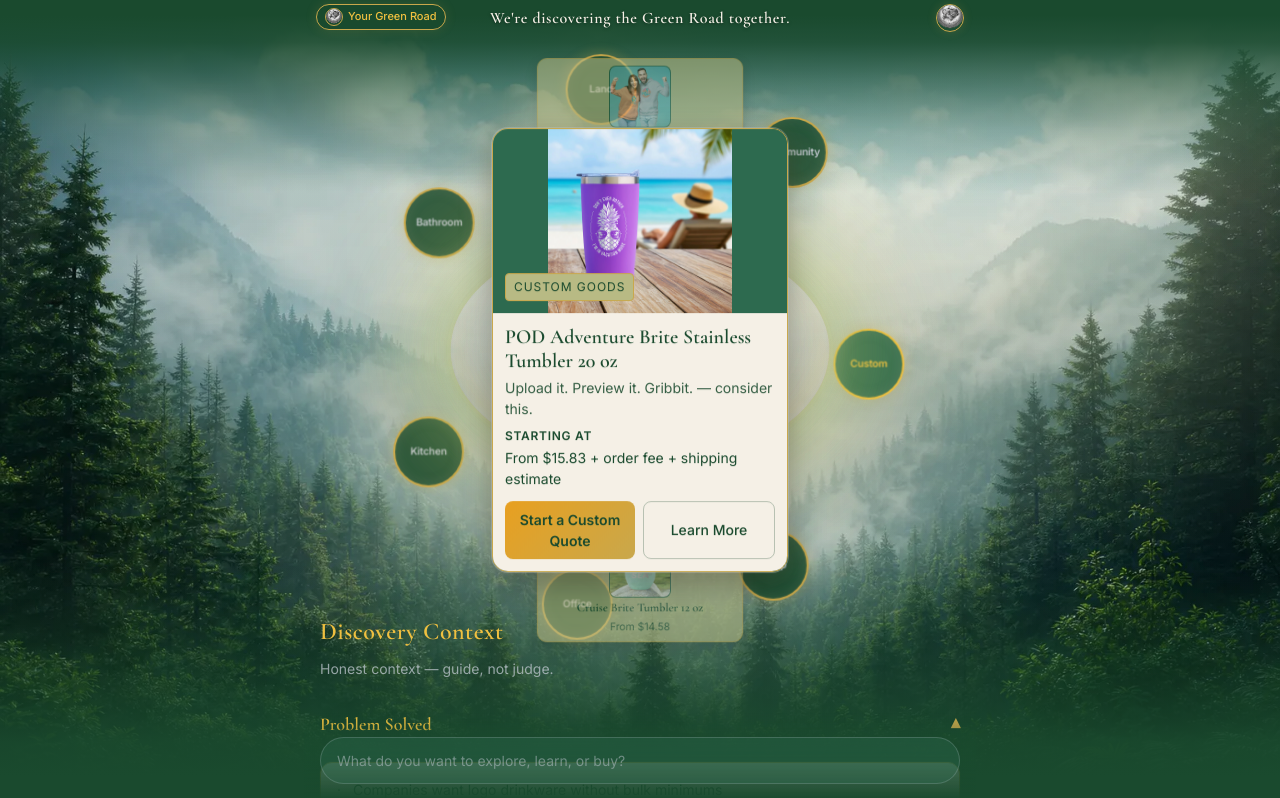
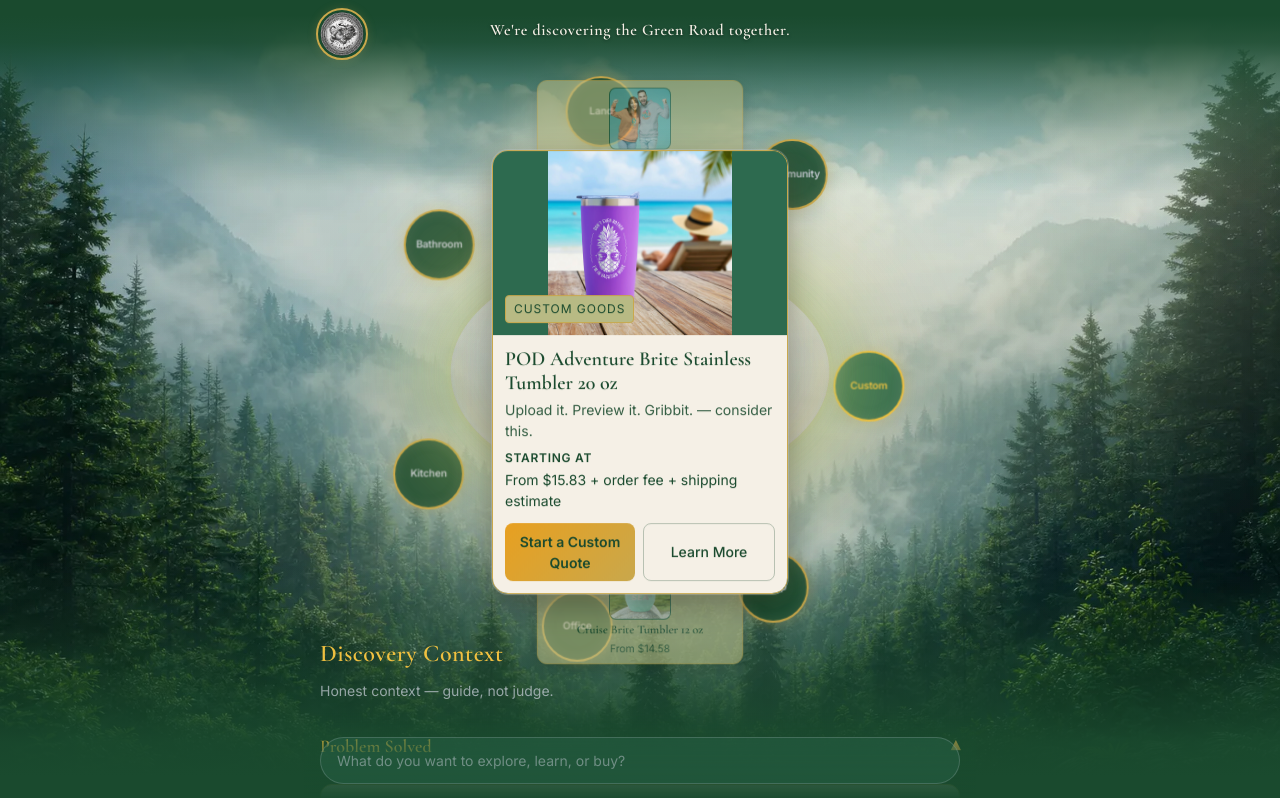
Before and after one commit to nodrinksonthepiano/greenroadgroup6526, a Next.js app: page / in a window 1280 px wide. Shown: the top 798 px of the page. Built offline with nearby package versions, Linux system fonts and the light colour scheme.

Commit message:
Fix custom carousel gestures and logo layout

```diff
--- a/app/components/home/CustomDiscoveryCarousel.tsx
+++ b/app/components/home/CustomDiscoveryCarousel.tsx
@@ -554,7 +554,7 @@ export function CustomDiscoveryCarousel({
       const now = performance.now();
       const dt = Math.max(0.008, Math.min(0.08, (now - lastTsRef.current) * 0.001));
       if (Math.abs(e.deltaY) >= 2) {
-        applyWheelDelta(e.deltaY, dt);
+        applyWheelDelta(-e.deltaY, dt);
       }
       if (wheelIdleTimerRef.current) window.clearTimeout(wheelIdleTimerRef.current);
       wheelIdleTimerRef.current = window.setTimeout(() => {
--- a/app/components/home/GreenroadWallet.tsx
+++ b/app/components/home/GreenroadWallet.tsx
@@ -19,16 +19,13 @@ export function GreenroadWallet({ onJoinClick }: GreenroadWalletProps) {
         aria-expanded={open}
         aria-label="Your Green Road wallet"
       >
-        <span className="greenroad-wallet__icon" aria-hidden>
-          <Image
-            src="/greenroadgrouplogo6226.png"
-            alt=""
-            width={18}
-            height={18}
-            className="greenroad-logo-mark"
-          />
-        </span>
-        <span>Your Green Road</span>
+        <Image
+          src="/greenroadgrouplogo6326.png"
+          alt=""
+          width={52}
+          height={52}
+          className="greenroad-wallet__logo"
+        />
       </button>
 
       {open && (
--- a/app/components/home/HomePage.tsx
+++ b/app/components/home/HomePage.tsx
@@ -1,7 +1,5 @@
 "use client";
 
-import Image from "next/image";
-import Link from "next/link";
 import { useCallback, useEffect, useMemo, useRef, useState } from "react";
 import type { Discovery } from "@/data/types/discovery";
 import type { Room } from "@/data/types/discovery";
@@ -169,18 +167,6 @@ export function HomePage({ discovery }: HomePageProps) {
             <GreenroadWallet onJoinClick={scrollToJoin} />
           </div>
           <StoryBanner />
-          <Link href="/" className="home-header__brand" aria-label="Greenroad">
-            <span className="home-header__brand-frame" aria-hidden>
-              <Image
-                src="/greenroadgrouplogo6226.png"
-                alt=""
-                width={28}
-                height={28}
-                className="greenroad-logo-mark"
-                priority
-              />
-            </span>
-          </Link>
         </div>
       </header>
 
--- a/app/styles/home.css
+++ b/app/styles/home.css
@@ -89,8 +89,9 @@
 }
 
 :root {
-  --home-header-topbar-height: 2.375rem;
-  --wallet-toolbar-height: 2.375rem;
+  --home-header-logo-size: 3.25rem;
+  --home-header-topbar-height: calc(var(--home-header-logo-size) + var(--space-2));
+  --wallet-toolbar-height: var(--home-header-logo-size);
   --home-header-total-height: calc(
     env(safe-area-inset-top, 0px) + var(--home-header-topbar-height) + var(--space-2)
   );
@@ -105,66 +106,38 @@
   right: 0;
   z-index: 50;
   width: 100%;
+  overflow: visible;
   pointer-events: none;
 }
 
 .home-header__topbar {
+  position: relative;
   display: grid;
-  grid-template-columns: 1fr auto 1fr;
+  grid-template-columns: 1fr;
   align-items: center;
   gap: var(--space-2);
   width: 100%;
   max-width: 42rem;
   margin: 0 auto;
   min-height: var(--home-header-topbar-height);
-  padding: calc(env(safe-area-inset-top, 0px) + var(--space-1)) var(--space-3)
+  padding: calc(env(safe-area-inset-top, 0px) + var(--space-2)) var(--space-3)
     var(--space-2);
+  overflow: visible;
   pointer-events: auto;
 }
 
 .home-header__toolbar {
-  grid-column: 1;
-  justify-self: start;
+  position: absolute;
+  left: var(--space-3);
+  top: calc(env(safe-area-inset-top, 0px) + var(--space-2));
+  z-index: 2;
+  display: flex;
+  align-items: center;
+  height: var(--home-header-logo-size);
   min-height: auto;
   width: auto;
   padding: 0;
-}
-
-.home-header__brand {
-  grid-column: 3;
-  justify-self: end;
-  display: flex;
-  align-items: center;
-  flex-shrink: 0;
-  line-height: 0;
-}
-
-.home-header__brand-frame {
-  width: 1.75rem;
-  height: 1.75rem;
-  border-radius: 50%;
-  border: 1.5px solid var(--gold-lion);
-  display: flex;
-  align-items: center;
-  justify-content: center;
-  overflow: hidden;
-  flex-shrink: 0;
-  box-shadow: 0 0 10px rgba(201, 168, 76, 0.18);
-  transition: border-color 0.2s, box-shadow 0.2s;
-}
-
-.home-header__brand:hover .home-header__brand-frame {
-  border-color: var(--gold-bright);
-  box-shadow: 0 0 14px rgba(201, 168, 76, 0.28);
-}
-
-/* Logo PNG is a circle on a tall transparent canvas — crop/position for optical center */
-.greenroad-logo-mark {
-  width: 148%;
-  height: 148%;
-  max-width: none;
-  object-fit: cover;
-  object-position: 50% 36%;
+  pointer-events: auto;
 }
 
 .home-main {
@@ -487,14 +460,16 @@ html:has(body.carousel-scroll-lock) {
   margin-bottom: var(--space-4);
 }
 
-/* Story banner — centered on same row as wallet */
+/* Story banner — viewport-centered; wallet overlays top-left */
 .story-banner {
-  grid-column: 2;
+  grid-column: 1 / -1;
+  grid-row: 1;
   justify-self: center;
   text-align: center;
   padding: 0 var(--space-2);
   min-width: 0;
-  max-width: 14rem;
+  max-width: min(18rem, calc(100% - var(--home-header-logo-size) - var(--space-8)));
+  pointer-events: none;
 }
 
 .story-banner__text {
@@ -512,7 +487,7 @@ html:has(body.carousel-scroll-lock) {
 
 @media (min-width: 400px) {
   .story-banner {
-    max-width: 18rem;
+    max-width: min(20rem, calc(100% - var(--home-header-logo-size) - var(--space-8)));
   }
 
   .story-banner__text {
@@ -522,7 +497,7 @@ html:has(body.carousel-scroll-lock) {
 
 @media (min-width: 640px) {
   .story-banner {
-    max-width: none;
+    max-width: min(24rem, calc(100% - var(--home-header-logo-size) - var(--space-8)));
   }
 
   .story-banner__text {
@@ -543,37 +518,31 @@ html:has(body.carousel-scroll-lock) {
 .greenroad-wallet__trigger {
   display: flex;
   align-items: center;
-  gap: 0.3125rem;
-  padding: 0.1875rem var(--space-2);
-  border-radius: 999px;
-  border: 1px solid var(--border-gold);
+  justify-content: center;
+  width: var(--home-header-logo-size);
+  height: var(--home-header-logo-size);
+  padding: 0;
+  border-radius: 50%;
+  border: 2px solid var(--gold-lion);
   background: rgba(26, 74, 46, 0.92);
   backdrop-filter: blur(8px);
-  color: var(--gold-bright);
-  font-size: 0.6875rem;
-  font-weight: 500;
-  line-height: 1.2;
-  white-space: nowrap;
   cursor: pointer;
+  overflow: hidden;
+  flex-shrink: 0;
   transition: border-color 0.2s, box-shadow 0.2s;
-  box-shadow: 0 0 12px rgba(201, 168, 76, 0.15);
+  box-shadow: 0 0 10px rgba(201, 168, 76, 0.18);
 }
 
 .greenroad-wallet__trigger:hover {
   border-color: var(--gold-bright);
-  box-shadow: 0 0 20px rgba(201, 168, 76, 0.25);
+  box-shadow: 0 0 14px rgba(201, 168, 76, 0.28);
 }
 
-.greenroad-wallet__icon {
-  width: 1.125rem;
-  height: 1.125rem;
-  border-radius: 50%;
-  border: 1.5px solid var(--gold-lion);
-  display: flex;
-  align-items: center;
-  justify-content: center;
-  overflow: hidden;
-  flex-shrink: 0;
+.greenroad-wallet__logo {
+  width: 100%;
+  height: 100%;
+  object-fit: cover;
+  object-position: center;
 }
 
 .greenroad-wallet__panel {
```
Also changed, not shown: public/greenroadgrouplogo6326.png (added).
